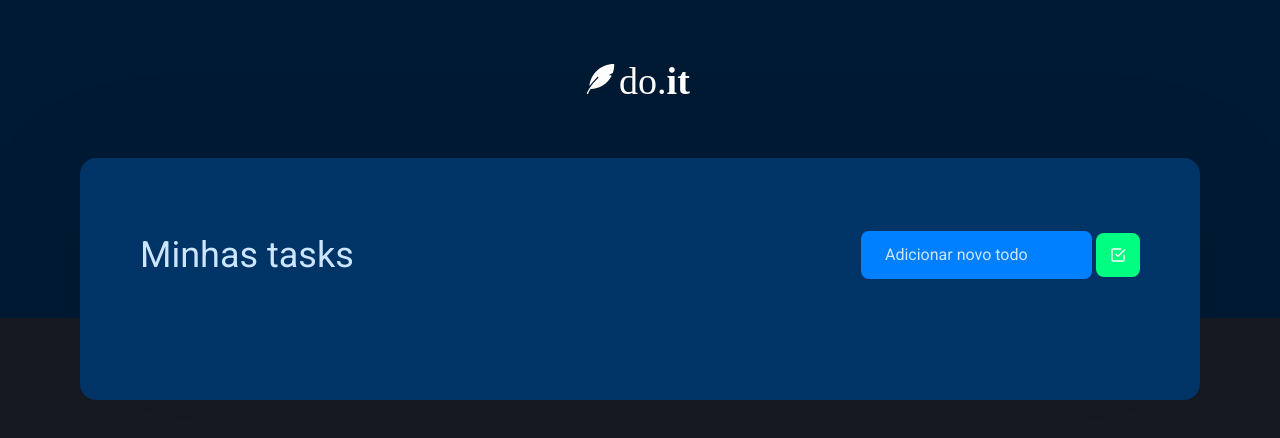
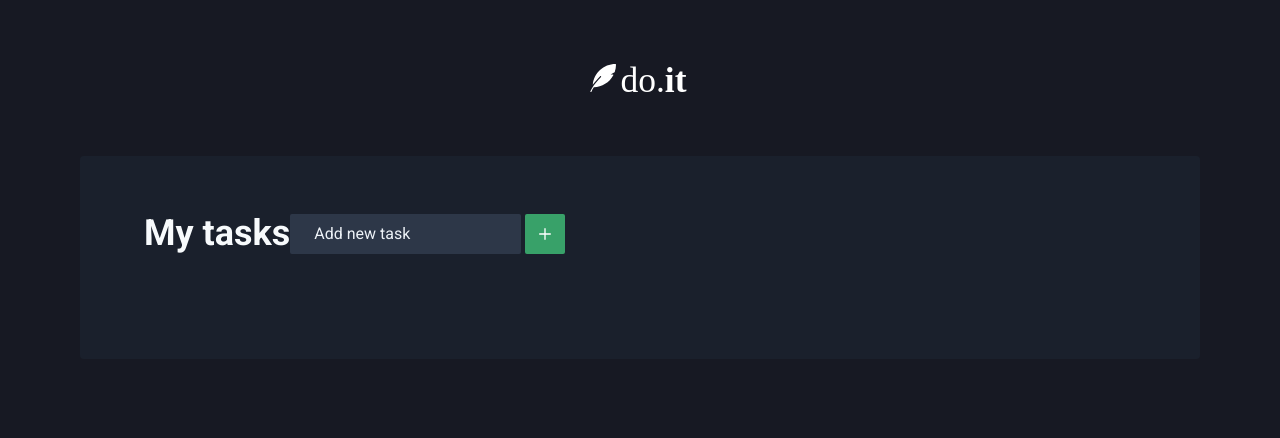
Before and after one commit to Gilvan-Araujo/DoIt, a Next.js app: page / in a window 1280 px wide. Shown: the top 438 px of the page. Built offline with nearby package versions, Linux system fonts and the light colour scheme.

Commit message:
Begin Chakra UI transition

```diff
--- /dev/null
+++ b/src/components/Header.tsx
@@ -0,0 +1,28 @@
+import { Flex, Image } from '@chakra-ui/react';
+
+import styles from './styles.module.scss';
+
+export function Header() {
+  return (
+    <Flex
+      as="header"
+      width="full"
+      p={8}
+    >
+      <Flex
+        as="div"
+        justify="center"
+        align="center"
+        maxW="1120px"
+        mx="auto"
+        px={4}
+        py={8}
+      >
+        <Image
+          src="/logo.svg"
+          height={7}
+        />
+      </Flex>
+    </Flex>
+  )
+}
--- a/src/components/Header/index.tsx
+++ /dev/null
@@ -1,11 +0,0 @@
-import styles from './styles.module.scss'
-
-export function Header() {
-  return (
-    <header className={styles.header}>
-      <div>
-        <img src="/logo.svg" alt="to.do" />
-      </div>
-    </header>
-  )
-}
--- a/src/components/Header/styles.module.scss
+++ /dev/null
@@ -1,15 +0,0 @@
-.header {
-    background: var(--blue-900);
-    padding: 2rem;
-
-    > div {
-        max-width: 1120px;
-        margin: 0 auto;
-
-        padding: 2rem 1rem 12rem;
-
-        display: flex;
-        align-items: center;
-        justify-content: center;
-    }
-}
--- a/src/components/TaskList/index.tsx
+++ b/src/components/TaskList/index.tsx
@@ -2,9 +2,10 @@ import { useState } from 'react'
 
 import styles from './styles.module.scss'
 
-import { FiTrash, FiCheckSquare } from 'react-icons/fi'
+import { HiOutlineTrash, HiOutlinePlus } from 'react-icons/hi'
+import { Box, Button, Flex, Heading, Icon, Input, ListItem, TagLabel, Text, UnorderedList } from '@chakra-ui/react';
 
-interface Task {
+type Task = {
     id: number;
     title: string;
     isComplete: boolean;
@@ -45,31 +46,107 @@ export function TaskList() {
     }
 
     return (
-        <section className={styles.taskList}>
-            <header>
-                <h2>Minhas tasks</h2>
-
-                <div className={styles.inputGroup}>
-                    <input
+        <Flex
+            as="section"
+            bg="gray.800"
+            borderRadius={4}
+            maxW="70rem"
+            mx="auto"
+            px={16}
+            py={14}
+            display="flex"
+            flexDirection="column"
+        >
+            <Flex
+                as="header"
+                direction={["column", "row"]}
+                alignItems="center"
+                w="fit-content"
+            >
+                <Heading
+                    as="h2"
+                    textAlign="center"
+                    fontSize="4xl"
+                    pb={[16, 0]}
+                >
+                    My tasks
+                </Heading>
+                <Flex
+                    as="div"
+                    h={4}
+                    direction={["column", "row"]}
+                    gridGap={1}
+                    alignItems="center"
+                >
+                    <Input
                         type="text"
-                        placeholder="Adicionar novo todo"
+                        h='full'
+                        placeholder="Add new task"
+                        _placeholder={{ color: '#EDF2F7' }}
                         onChange={(e) => setNewTaskTitle(e.target.value)}
                         value={newTaskTitle}
                         id="text-input"
+                        flex="1"
+                        bg="gray.700"
+                        color="gray.100"
+                        px={6}
+                        py={5}
+                        borderRadius={2}
+                        border={0}
                     />
-                    <button aria-label="Create new task" type="submit" data-testid="add-task-button" onClick={handleCreateNewTask}>
-                        <FiCheckSquare size={16} color="#fff" />
-                    </button>
-                </div>
-            </header>
+                    <Box
+                        as="button"
+                        fontWeight="700"
+                        borderRadius={2}
+                        border={0}
+                        bg="green.500"
+                        color="gray.100"
+                        display="flex"
+                        flexDirection="row"
+                        alignItems="center"
+                        p={3}
+                        transition='all 200ms'
+                        _hover={{ bg: "green.600" }}
+                        aria-label="Create new task"
+                        type="submit"
+                        onClick={handleCreateNewTask}
+                    >
+                        <Icon
+                            as={HiOutlinePlus}
+                            height={4}
+                            color="white"
+                        />
+                    </Box>
+                </Flex>
+            </Flex>
 
-            <main>
-                <ul>
+            <Flex
+                as="main"
+                mt="3rem"
+                className={styles.main}
+            >
+                <UnorderedList>
                     {tasks.map(task => (
-                        <li key={task.id}>
-                            <div className={task.isComplete ? styles.completed : ''} data-testid="task" >
-                                <label className={styles.checkboxContainer}>
-                                    <input
+                        <ListItem
+                            key={task.id}
+                            display="flex"
+                            justifyContent="space-between"
+                            alignItems="center"
+                            borderBottom="1px solid #718096"
+                            px="1rem"
+                            py={0}
+                        >
+                            <Flex
+                                as="div"
+                                align="center"
+                                gridGap="14px"
+                                outline={0}
+                                className={task.isComplete ? styles.completed : ''}
+                            >
+                                <label
+                                    className={styles.checkboxContainer}
+                                >
+                                    <Input
                                         type="checkbox"
                                         readOnly
                                         checked={task.isComplete}
@@ -77,17 +154,18 @@ export function TaskList() {
                                     />
                                     <span className={styles.checkmark}></span>
                                 </label>
-                                <p>{task.title}</p>
-                            </div>
+                                <Text>
+                                    {task.title}
+                                </Text>
+                            </Flex>
 
-                            <button type="button" data-testid="remove-task-button" onClick={() => handleRemoveTask(task.id)}>
-                                <FiTrash size={16} />
-                            </button>
-                        </li>
+                            <Button>
+                                <Icon as={HiOutlineTrash} onClick={() => handleRemoveTask(task.id)} />
+                            </Button>
+                        </ListItem>
                     ))}
-
-                </ul>
-            </main>
-        </section>
+                </UnorderedList>
+            </Flex>
+        </Flex>
     )
 }
--- a/src/components/TaskList/styles.module.scss
+++ b/src/components/TaskList/styles.module.scss
@@ -1,73 +1,4 @@
-.taskList {
-    background: var(--blue-800);
-    border-radius: 1rem;
-
-    max-width: 1120px;
-    margin: 0 auto;
-    padding: 2.5rem 1rem;
-
-    margin-top: -10rem;
-    padding: 70px 60px;
-
-    filter: drop-shadow(0px 24px 64px rgba(0, 0, 0, 0.06));
-
-    header {
-        display: flex;
-        flex-direction: column;
-        align-items: center;
-        justify-content: space-between;
-
-        h2 {
-            color: var(--blue-100);
-            font-size: 2.25rem;
-            padding-bottom: 4rem;
-            text-align: center;
-        }
-
-        .inputGroup {
-            display: flex;
-            flex-direction: column;
-            gap: 0.25rem;
-            align-items: center;
-
-            font-size: 16px;
-
-            input {
-                flex: 1;
-                background: var(--blue-500);
-                border: 0;
-                color: var(--blue-100);
-                padding: 12px 24px;
-
-                border-radius: 8px;
-                border: 0;
-
-                &::placeholder {
-                    color: var(--blue-100);
-                }
-            }
-
-            button {
-                font-weight: 600;
-                border-radius: 8px;
-                border: 0;
-                background: var(--green);
-                color: #fff;
-                display: flex;
-                flex-direction: row;
-                align-items: center;
-
-                padding: 14px;
-                transition: filter 0.2s;
-
-                &:hover {
-                    filter: brightness(0.95);
-                }
-            }
-        }
-    }
-
-    main {
+.main {
     margin-top: 3rem;
 
     ul {
@@ -164,19 +95,3 @@
         }
     }
 }
-}
-
-@media (min-width: 600px) {
-    .taskList {
-        header {
-            h2 {
-                padding-bottom: 0;
-                text-align: center;
-            }
-            flex-direction: row;
-            .inputGroup {
-                flex-direction: row;
-            }
-        }
-    }
-}
--- a/src/styles/theme.ts
+++ b/src/styles/theme.ts
@@ -9,7 +9,8 @@ export const theme = extendTheme({
         global: {
             body: {
                 bg: 'gray.900',
-                color: 'gray.50'
+                color: 'gray.50',
+                flexDirection: 'column'
             }
         }
     }
```
Also changed, not shown: 1 other file (tests, documents, lock files or other folders). Lines whose indentation alone changed are shown as unchanged.
